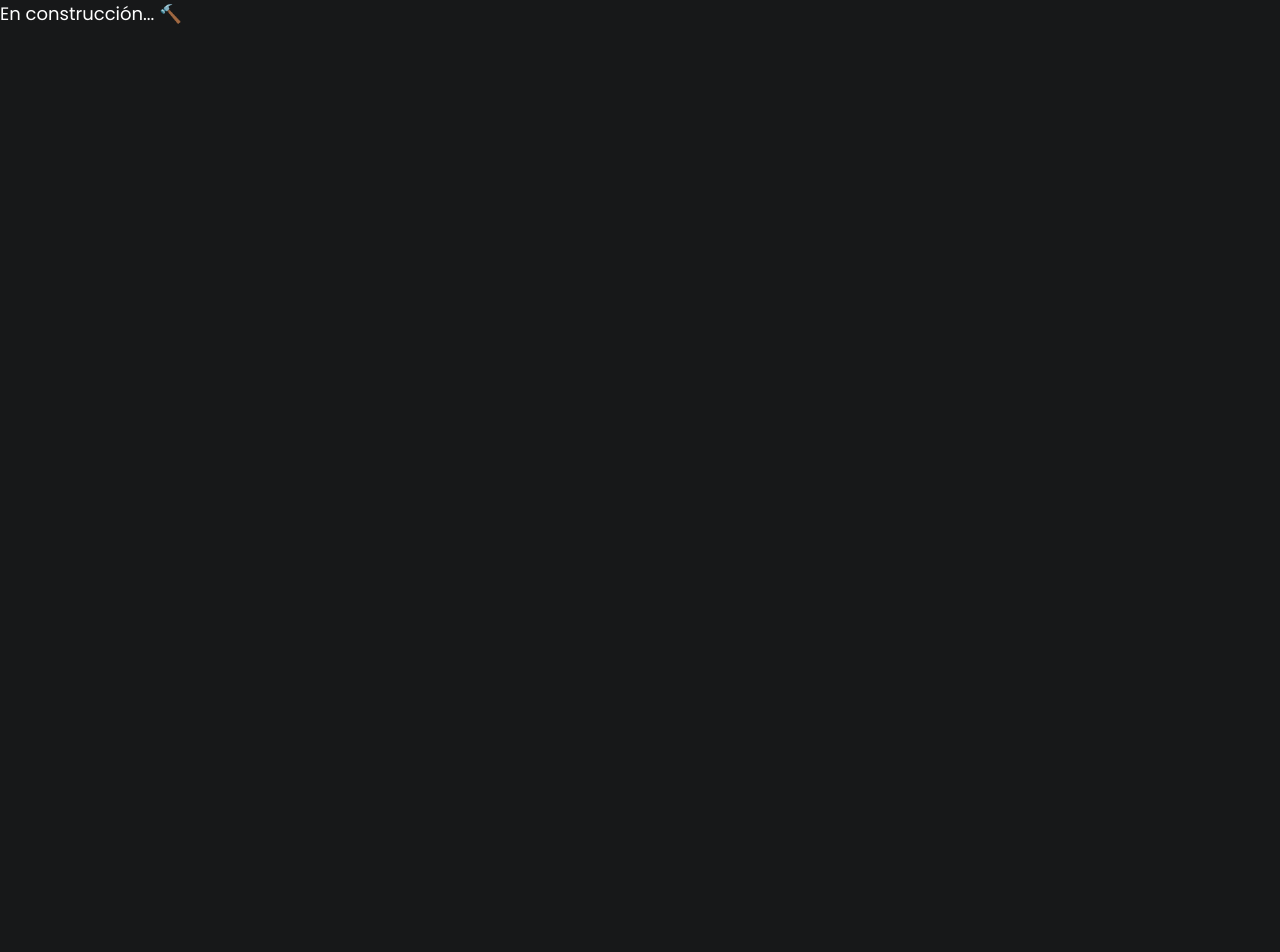
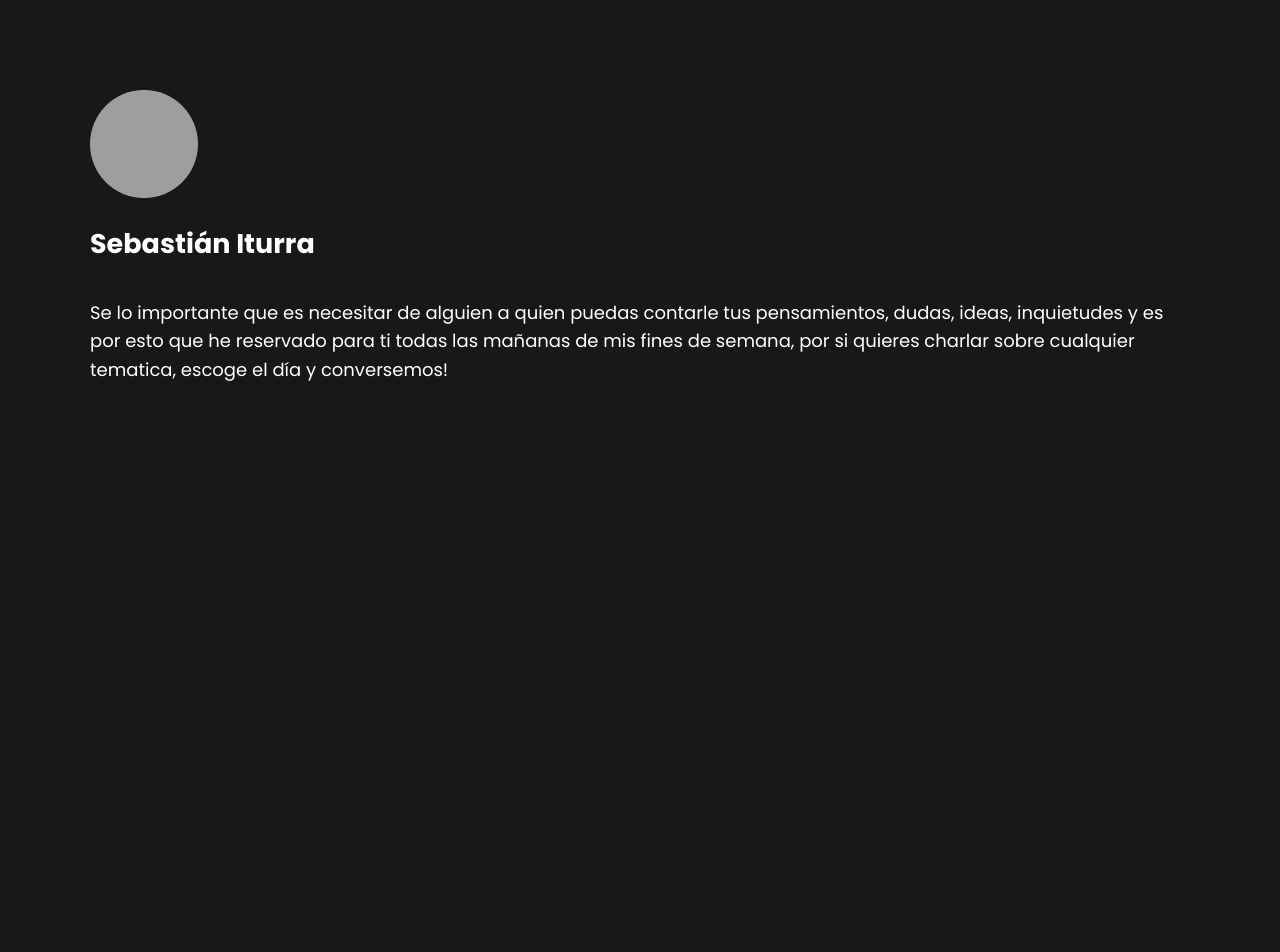
Before and after one commit to sebaiturravaldes/sebastianiturra.com, a Next.js app: page /contact in a window 1280 px wide. Shown: the top 952 px of the page. Before the commit the page ends 800 px from the top, so only its background shows below. Built offline with nearby package versions, Linux system fonts and the light colour scheme; grey boxes are pictures that could not be loaded.

Commit message:
add calendly

```diff
--- a/pages/contact/index.js
+++ b/pages/contact/index.js
@@ -1,3 +1,19 @@
+import React from 'react'
+import Link from 'next/link'
+import Layout from '../../src/components/Layout'
+
 export default function Contact () {
-  return 'En construcción... 🔨'
+  return (
+  <Layout>
+  <div>
+    <p>
+    Se lo importante que es necesitar de alguien a quien puedas contarle tus pensamientos,
+    dudas, ideas, inquietudes y es por esto que he reservado para ti todas las mañanas de mis
+    fines de semana, por si quieres charlar sobre cualquier tematica, escoge el día y conversemos!
+    </p>
+    <div className="calendly-inline-widget calendly" data-url="https://calendly.com/siturra?hide_landing_page_details=1&hide_gdpr_banner=1"></div>
+    <script type="text/javascript" src="https://assets.calendly.com/assets/external/widget.js" async></script>
+  </div>
+  </Layout>
+  )
 }
--- a/src/components/Layout/index.js
+++ b/src/components/Layout/index.js
@@ -7,7 +7,7 @@ import Link from 'next/link'
 import PropTypes from 'prop-types'
 
 const name = 'Sebastián Iturra'
-export const siteTitle = 'siturra ~ Personal Blog'
+export const siteTitle = 'siturra ~ Personal Web Site'
 
 export default function Layout ({ children, home }) {
   return (
--- a/styles/global.css
+++ b/styles/global.css
@@ -46,3 +46,8 @@ footer {
 .justify {
   text-align: justify;
 }
+
+.calendly {
+  min-width: 320px;
+  height: 605px;
+}
```
